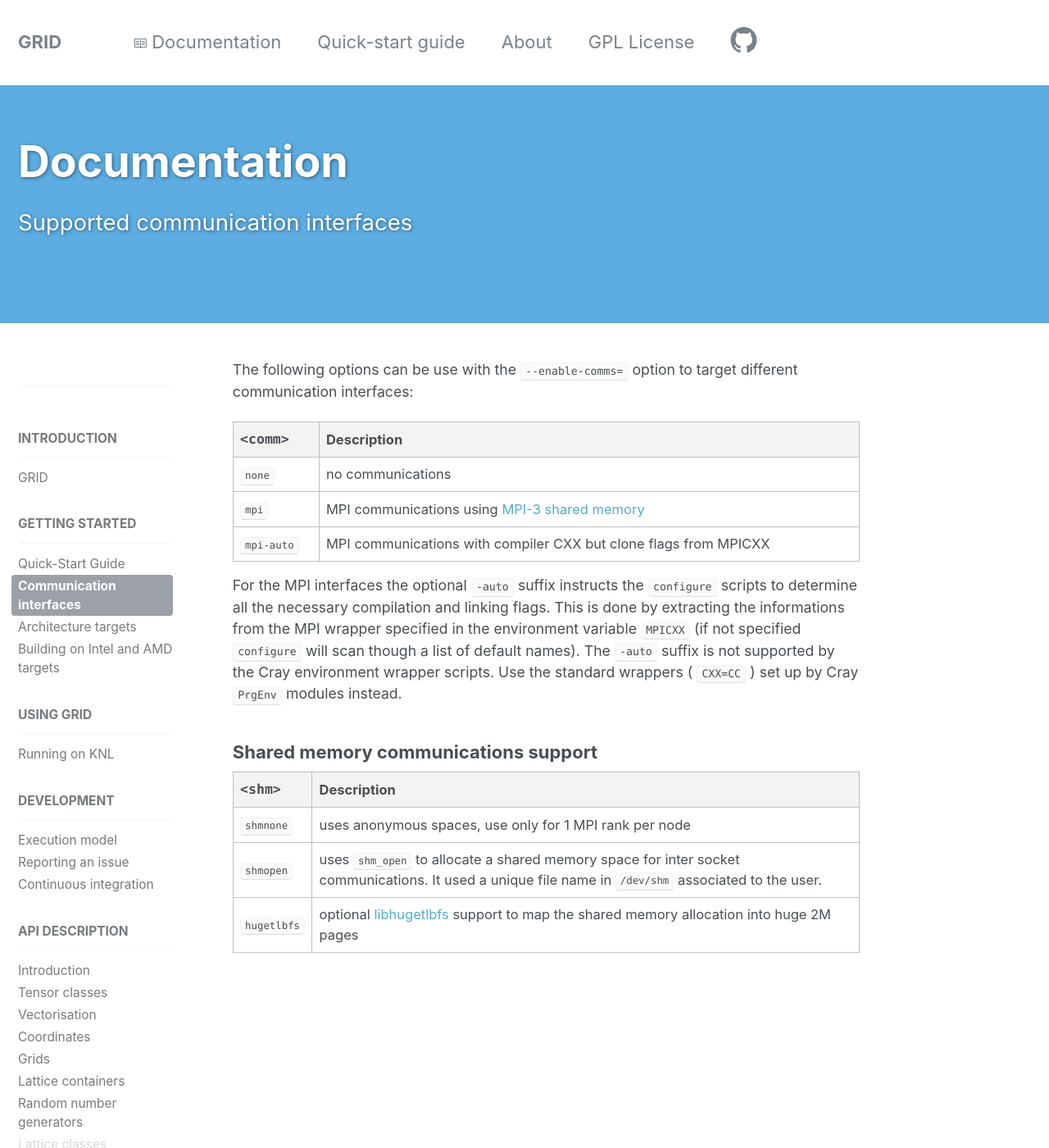
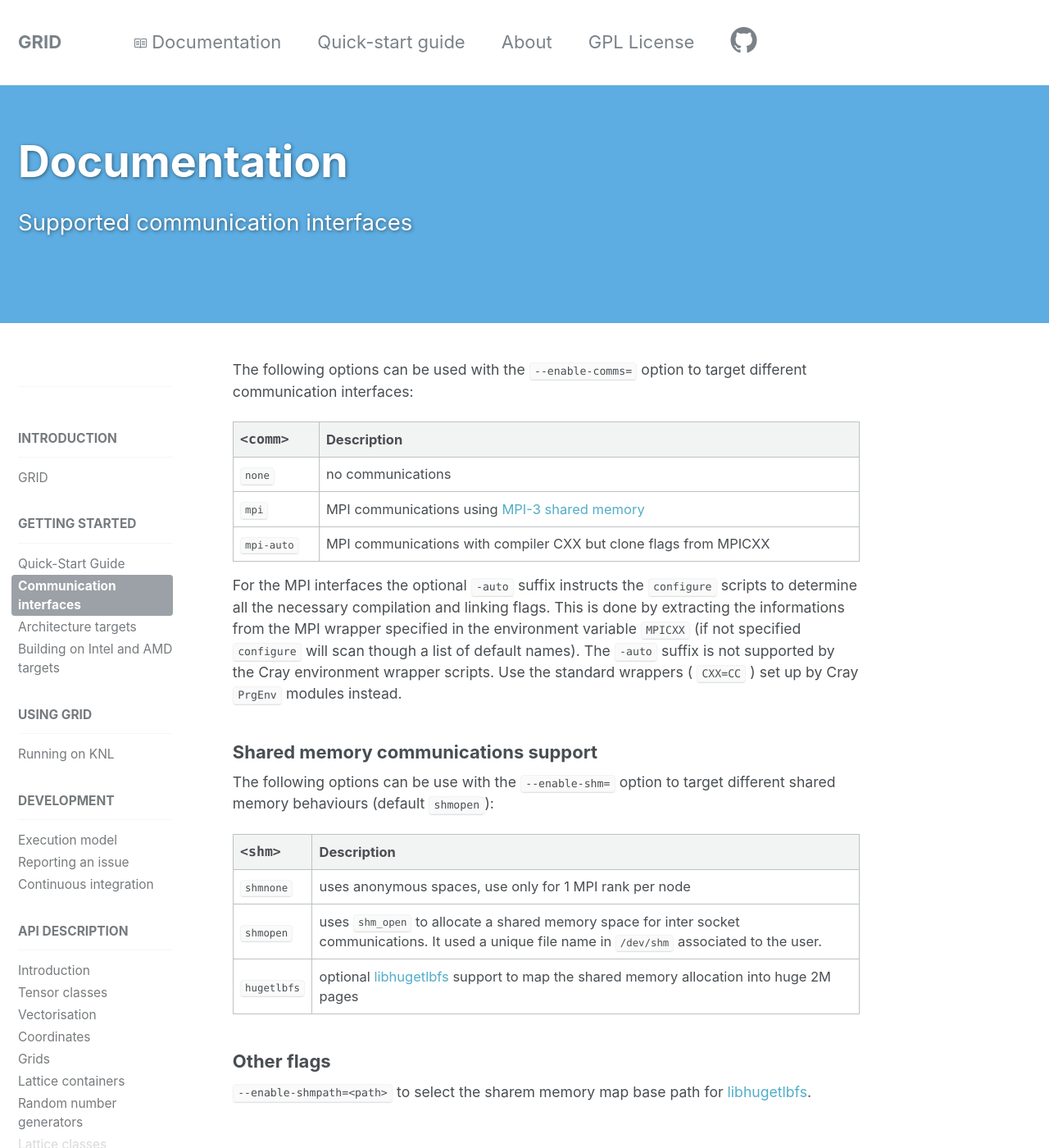
Before and after one commit to paboyle/Grid, a Jekyll site: the page built from _pages/docs/comm_interfaces.md, in a window 1280 px wide and 1400 px high. Shown: the whole window at 82% size. Built offline with Jekyll 4.4.1, drawn with Linux system fonts in a browser that asks for light colours.

Commit message:
More changes to the comm flags docs

```diff
--- a/_pages/docs/comm_interfaces.md
+++ b/_pages/docs/comm_interfaces.md
@@ -10,7 +10,7 @@ sidebar:
 ---
 {% include base_path %}
 
-The following options can be use with the `--enable-comms=` option to target different communication interfaces:
+The following options can be used with the `--enable-comms=` option to target different communication interfaces:
 
 | `<comm>`      | Description                                  |
 | ------------- | -------------------------------------------- |
@@ -22,6 +22,8 @@ For the MPI interfaces the optional `-auto` suffix instructs the `configure` scr
 
 ### Shared memory communications support
 
+The following options can be use with the `--enable-shm=` option to target different shared memory behaviours (default `shmopen`):
+
 | `<shm>`       | Description                                                       |
 | ------------- | ----------------------------------------------------------------- |
 | `shmnone`     | uses anonymous spaces, use only for 1 MPI rank per node           |
@@ -29,4 +31,8 @@ For the MPI interfaces the optional `-auto` suffix instructs the `configure` scr
 | `hugetlbfs`   | optional [libhugetlbfs](https://github.com/libhugetlbfs/libhugetlbfs) support to map the shared memory allocation into huge 2M pages                |
 
 
+### Other flags
+
+`--enable-shmpath=<path>`  to select the sharem memory map base path for [libhugetlbfs](https://github.com/libhugetlbfs/libhugetlbfs).
+
 {% include paginator.html %}
```
